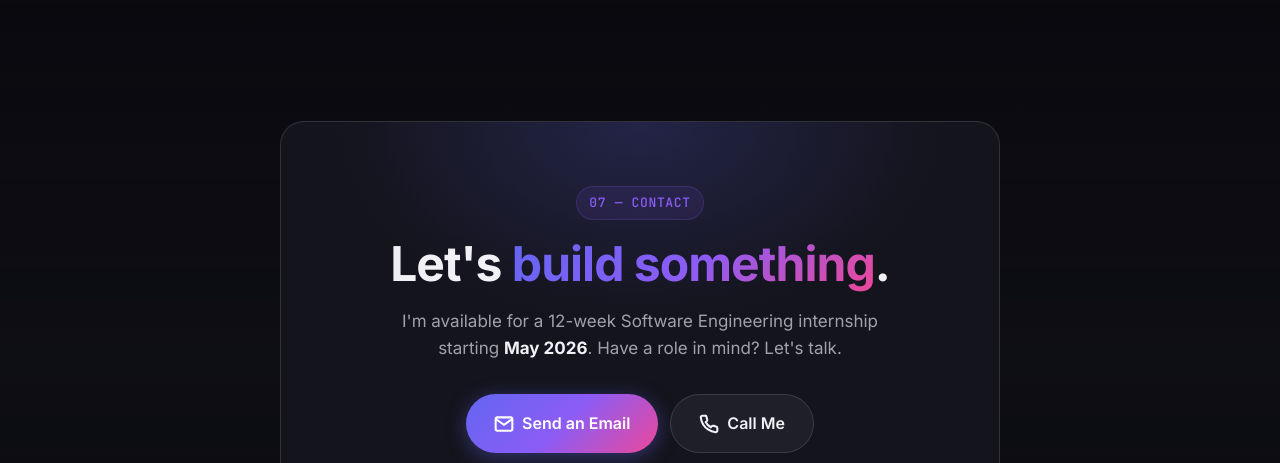
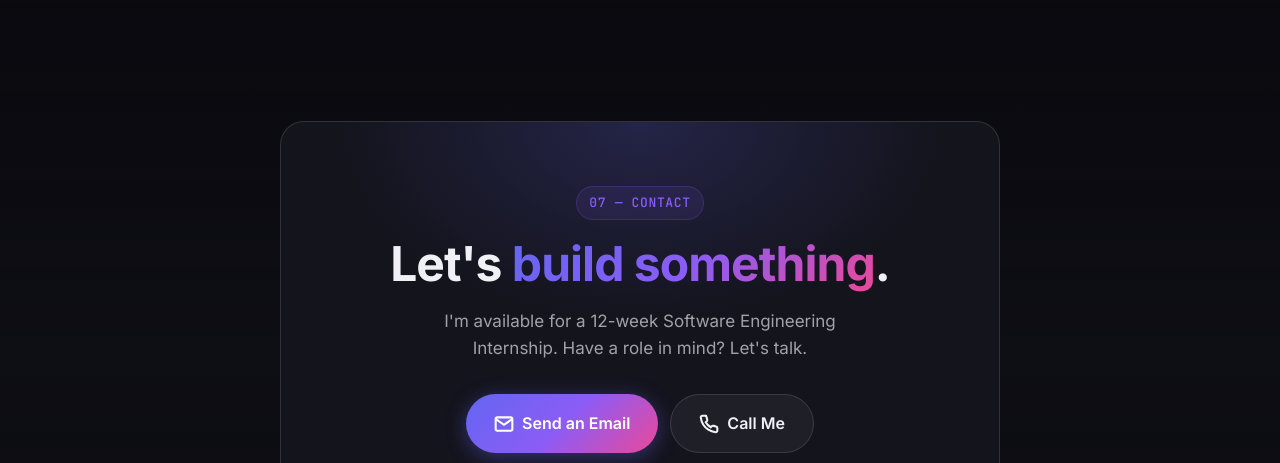
Before and after one commit to karthickmk2001/Karthick_Resume, a plain HTML site: page index.html in a window 1280 px wide. Shown: the part 7684-8147 px from the top of the page. Drawn offline with Linux system fonts and the light colour scheme.

Commit message:
Remove specific internship start date from contact section
Co-Authored-By: Claude Sonnet 4.6 <noreply@anthropic.com>

```diff
--- a/index.html
+++ b/index.html
@@ -608,7 +608,7 @@
         <div class="contact-glow"></div>
         <span class="eyebrow">07 — Contact</span>
         <h2>Let's <span class="gradient-text">build something</span>.</h2>
-        <p>I'm available for a 12-week Software Engineering internship starting <strong>May 2026</strong>. Have a role in mind? Let's talk.</p>
+        <p>I'm available for a 12-week Software Engineering Internship. Have a role in mind? Let's talk.</p>
         <div class="contact-actions">
           <a href="mailto:karthicksubramanian2001@gmail.com" class="btn btn-primary btn-lg">
             <svg width="20" height="20" viewBox="0 0 24 24" fill="none" stroke="currentColor" stroke-width="2.5"><path d="M4 4h16c1.1 0 2 .9 2 2v12c0 1.1-.9 2-2 2H4c-1.1 0-2-.9-2-2V6c0-1.1.9-2 2-2z"/><polyline points="22,6 12,13 2,6"/></svg>
```
